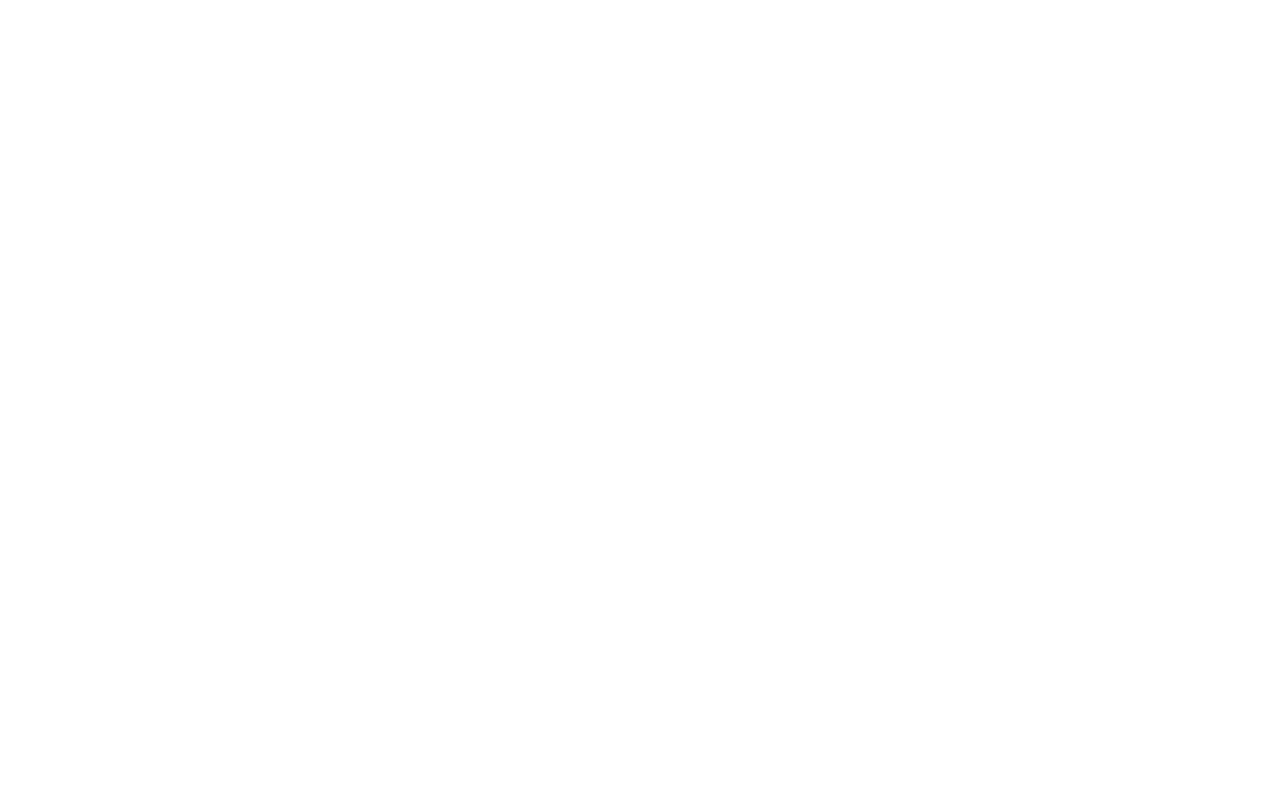
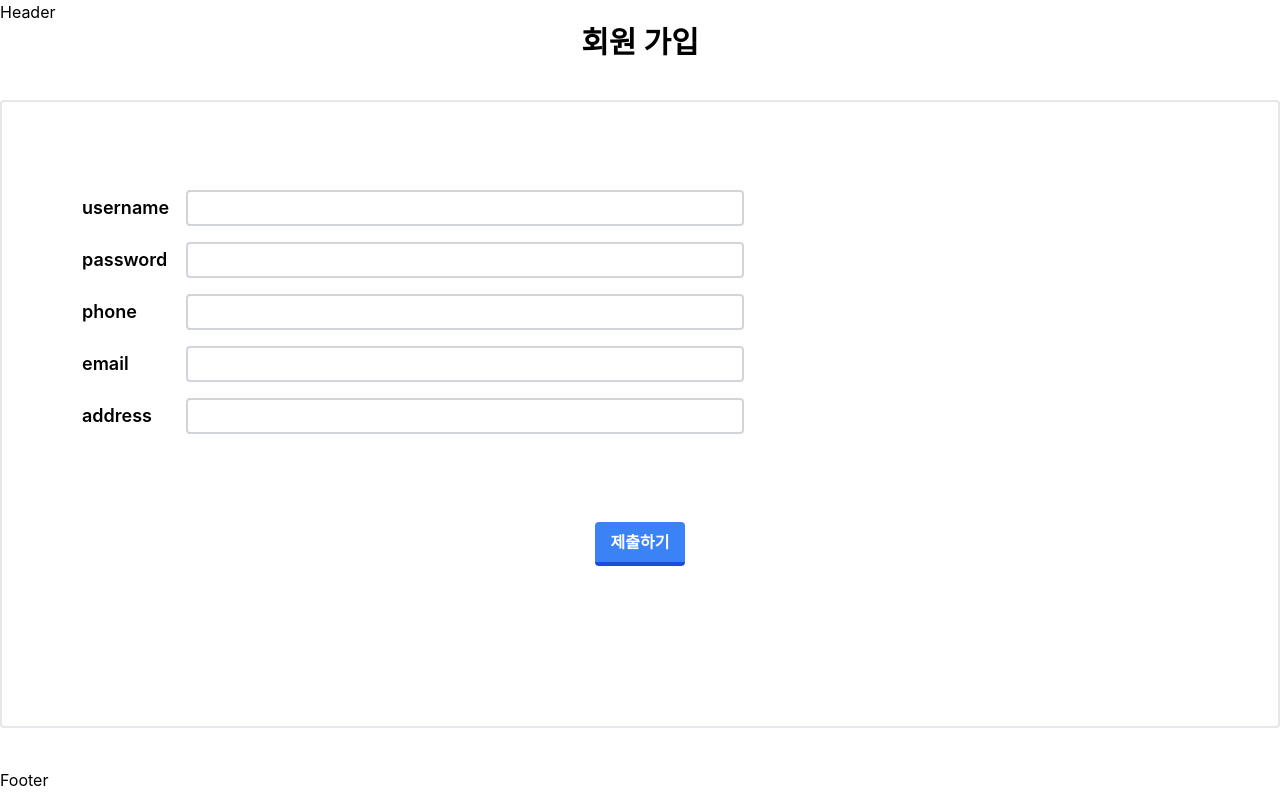
Before and after one commit to ToriShop/ToriShop_FE, a React (Create React App) app: page /customer/signin in a window 1280 px wide. Before the commit this address had no page. Built offline with nearby package versions, Linux system fonts and the light colour scheme.

Commit message:
feat: 회원 가입 페이지

```diff
--- a/src/App.tsx
+++ b/src/App.tsx
@@ -11,6 +11,7 @@ import HomePage from "./pages/public/HomePage";
 import CartPage from "./pages/public/cart/CartPage";
 import ProductListPage from "./pages/public/product/ProductListPage";
 import MyPage from "./pages/public/user/MyPage";
+import SignInPage from "./pages/public/user/SignInPage";
 
 function App() {
   return (
@@ -23,6 +24,7 @@ function App() {
                 <Route path='user' element={<UserManagementPage/>}/>
             </Route>
             <Route path='/customer' element={<HomePage/>}>
+                <Route path='signin' element={<SignInPage/>}/>
                 <Route path='cart' element={<CartPage/>}/>
                 <Route path='product' element={<ProductListPage/>}/>
                 <Route path='user' element={<MyPage/>}/>
--- /dev/null
+++ b/src/pages/public/user/SignInPage.tsx
@@ -0,0 +1,127 @@
+import {ChangeEventHandler, FormEvent, useState} from "react";
+
+interface CustomerInfo {
+    username: string;
+    password: string;
+    phoneNumber: string;
+    email: string;
+    address: string;
+}
+
+const SignInPage = () => {
+    const [username, setUsername] = useState("");
+    const [password, setPassword] = useState("");
+    const [phoneNumber, setPhoneNumber] = useState("");
+    const [email, setEmail] = useState("");
+    const [address, setAddress] = useState("");
+
+    const handleChangeUsername = (event: FormEvent<HTMLInputElement>) => {
+        setUsername(event.currentTarget.value);
+    }
+
+    const handleChangePassword = (event: FormEvent<HTMLInputElement>) => {
+        setPassword(event.currentTarget.value);
+    }
+
+    const handleChangePhoneNumber = (event: FormEvent<HTMLInputElement>) => {
+        setPhoneNumber(event.currentTarget.value);
+    }
+
+    const handleChangeEmail = (event: FormEvent<HTMLInputElement>) => {
+        setEmail(event.currentTarget.value);
+    }
+
+    const handleChangeAddress = (event: FormEvent<HTMLInputElement>) => {
+        setAddress(event.currentTarget.value);
+    }
+
+
+    function onSubmitBtn(event: FormEvent<HTMLFormElement>) {
+        event.preventDefault();
+
+        const customer: CustomerInfo = {
+            username: username,
+            password: password,
+            phoneNumber: phoneNumber,
+            email: email,
+            address: address
+        }
+
+        console.log(customer);
+
+        (async function () {
+            try {
+                const response = await fetch("http://localhost:8080/customer", {
+                    method: "post",
+                    headers: {
+                        "Content-Type": "application/json"
+                    },
+                    body: JSON.stringify(customer)
+                })
+
+                if (response.ok) {
+                    alert("회원가입이 완료되었습니다.");
+                } else {
+                    alert("회원가입 실패했습니다.");
+                }
+            } catch (err) {
+                if (err instanceof Error)
+                    alert(`에러가 발생했습니다. : ${err}`);
+            }
+        })();
+    }
+
+    return (
+        <>
+            <div className={"flex flex-col items-center w-full"}>
+                <div className={"font-bold text-3xl"}>회원 가입</div>
+                <form onSubmit={onSubmitBtn} className={"p-20 m-10 w-full border-gray-200 border-2 rounded"}>
+                    <div id="username">
+                        <div className={"inline-flex w-24 font-semibold text-lg"}>username</div>
+                        <input type="text"
+                               value={username}
+                               onChange={handleChangeUsername}
+                               className={"w-1/2 p-1 m-2 border-gray-300 border-2 rounded"}/>
+                    </div>
+                    <div>
+                        <div className={"inline-flex w-24 font-semibold text-lg"}>password</div>
+                        <input type="password"
+                               value={password}
+                               onChange={handleChangePassword}
+                               className={"w-1/2 p-1 m-2 border-gray-300 border-2 rounded"}/>
+                    </div>
+                    <div>
+                        <div className={"inline-flex w-24 font-semibold text-lg"}>phone</div>
+                        <input type="text"
+                               value={phoneNumber}
+                               onChange={handleChangePhoneNumber}
+                               className={"w-1/2 p-1 m-2 border-gray-300 border-2 rounded"}/>
+                    </div>
+                    <div>
+                        <div className={"inline-flex w-24 font-semibold text-lg"}>email</div>
+                        <input type="email"
+                               value={email}
+                               onChange={handleChangeEmail}
+                               className={"w-1/2 p-1 m-2 border-gray-300 border-2 rounded"}/>
+                    </div>
+                    <div>
+                        <div className={"inline-flex w-24 font-semibold text-lg"}>address</div>
+                        <input type="text"
+                               value={address}
+                               onChange={handleChangeAddress}
+                               className={"w-1/2 p-1 m-2 border-gray-300 border-2 rounded"}/>
+                    </div>
+                    <div className={"flex flex-col items-center p-20"}>
+                        <button
+                            type={"submit"}
+                            className="bg-blue-500 hover:bg-blue-400 text-white font-bold py-2 px-4 border-b-4 border-blue-700 hover:border-blue-500 rounded">
+                            제출하기
+                        </button>
+                    </div>
+                </form>
+            </div>
+        </>
+    )
+}
+
+export default SignInPage;
```
